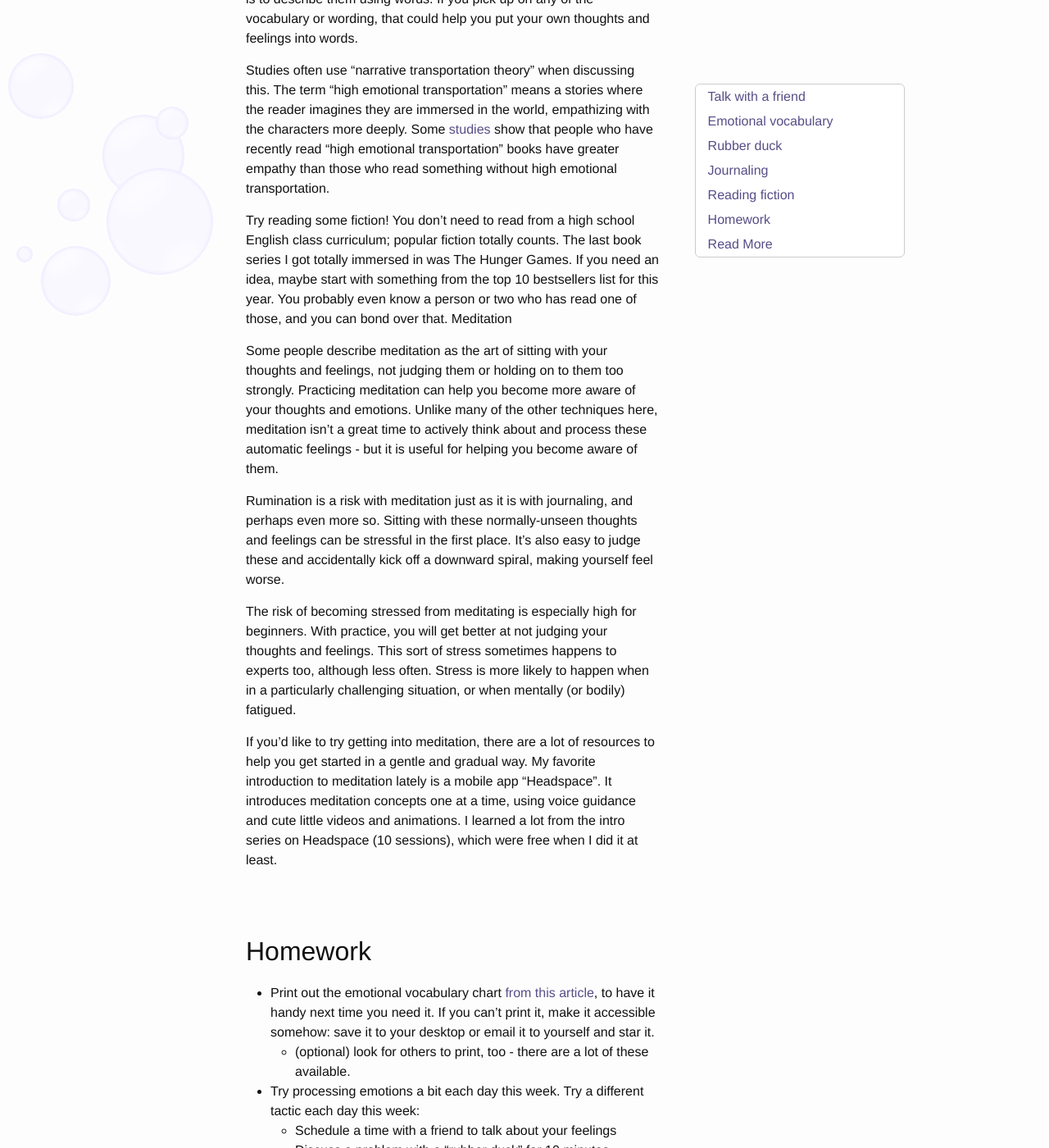
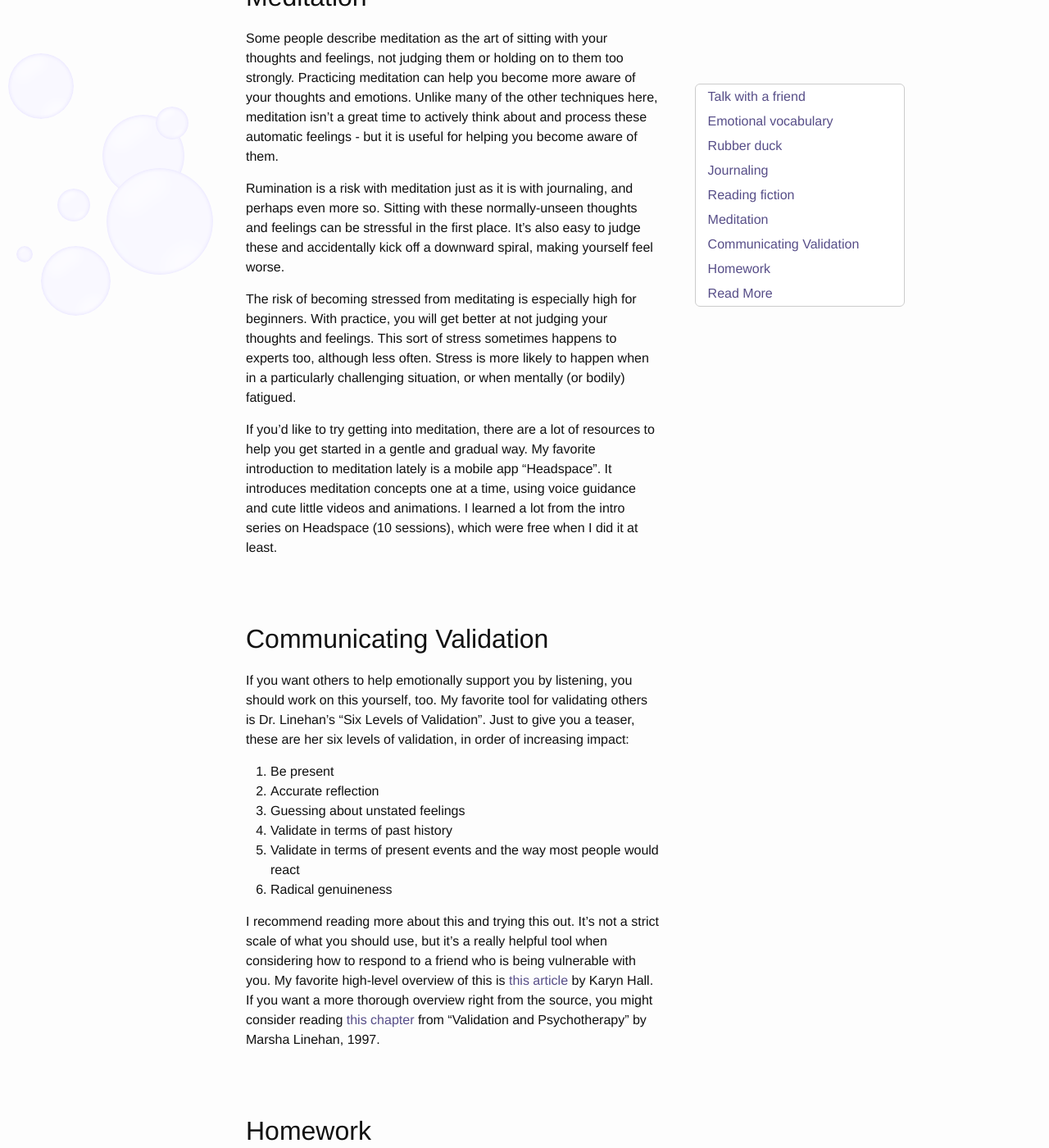
Before and after one commit to caseywatts/caseywatts.github.io, a Jekyll site: the page built from _posts/2018-12-21-debugging-your-brain-3.md, in a window 1280 px wide and 1400 px high, scrolled down 6043 px. Shown: the whole window at 82% size. Built offline with Jekyll 4.4.1, drawn with Linux system fonts in a browser that asks for light colours; some of the changed text lies outside the part shown.

Commit message:
pull out validation section

```diff
--- a/_posts/2018-12-21-debugging-your-brain-3.md
+++ b/_posts/2018-12-21-debugging-your-brain-3.md
@@ -43,17 +43,7 @@ There is a recent “loneliness epidemic” in the US. [source](https://www.cign
 
 Ideally your emotionally supportive relationships are reciprocal. You should also offer to talk friends through issues they’re having as well. Assuming this discussion all goes well, being vulnerable like this with each other can dramatically improve your relationship. It can deepen feelings of trust with each other.
 
-### Communicating Validation
-If you want others to help emotionally support you by listening, you should work on this yourself, too. My favorite tool for validating others is Dr. Linehan’s “Six Levels of Validation”. Just to give you a teaser, these are her six levels of validation, in order of increasing impact:
-
-1. Be present
-2. Accurate reflection
-3. Guessing about unstated feelings
-4. Validate in terms of past history
-5. Validate in terms of present events and the way most people would react
-6. Radical genuineness
-
-I recommend reading more about this and trying this out. It’s not a strict scale of what you should use, but it’s a really helpful tool when considering how to respond to a friend who is being vulnerable with you. My favorite high-level overview of this is [this article](https://www.psychologytoday.com/us/blog/pieces-mind/201204/understanding-validation-way-communicate-acceptance) by Karyn Hall. If you want a more thorough overview right from the source, you might consider reading [this chapter](https://www.researchgate.net/publication/232561580_Validation_and_psychotherapy) from “Validation and Psychotherapy” by Marsha Linehan, 1997.
+My favorite technique for making your friends supportive is to communicate validation and acceptance explicitly. There will be an entire section about this later.
 
 ### Too Much?
 
@@ -104,7 +94,8 @@ The only way the author is able to convey these thoughts and feelings is to desc
 Studies often use “narrative transportation theory” when discussing this. The term “high emotional transportation” means a stories where the reader imagines they are immersed in the world, empathizing with the characters more deeply. Some [studies](https://www.ncbi.nlm.nih.gov/pmc/articles/PMC3559433/) show that people who have recently read “high emotional transportation” books have greater empathy than those who read something without high emotional transportation.
 
 Try reading some fiction! You don’t need to read from a high school English class curriculum; popular fiction totally counts. The last book series I got totally immersed in was The Hunger Games. If you need an idea, maybe start with something from the top 10 bestsellers list for this year. You probably even know a person or two who has read one of those, and you can bond over that.
-Meditation
+
+## Meditation
 
 Some people describe meditation as the art of sitting with your thoughts and feelings, not judging them or holding on to them too strongly. Practicing meditation can help you become more aware of your thoughts and emotions. Unlike many of the other techniques here, meditation isn’t a great time to actively think about and process these automatic feelings - but it is useful for helping you become aware of them.
 
@@ -113,6 +104,18 @@ Rumination is a risk with meditation just as it is with journaling, and perhaps
 The risk of becoming stressed from meditating is especially high for beginners. With practice, you will get better at not judging your thoughts and feelings. This sort of stress sometimes happens to experts too, although less often. Stress is more likely to happen when in a particularly challenging situation, or when mentally (or bodily) fatigued.
 
 If you'd like to try getting into meditation, there are a lot of resources to help you get started in a gentle and gradual way. My favorite introduction to meditation lately is a mobile app "Headspace". It introduces meditation concepts one at a time, using voice guidance and cute little videos and animations. I learned a lot from the intro series on Headspace (10 sessions), which were free when I did it at least.
+
+## Communicating Validation
+If you want others to help emotionally support you by listening, you should work on this yourself, too. My favorite tool for validating others is Dr. Linehan’s “Six Levels of Validation”. Just to give you a teaser, these are her six levels of validation, in order of increasing impact:
+
+1. Be present
+2. Accurate reflection
+3. Guessing about unstated feelings
+4. Validate in terms of past history
+5. Validate in terms of present events and the way most people would react
+6. Radical genuineness
+
+I recommend reading more about this and trying this out. It’s not a strict scale of what you should use, but it’s a really helpful tool when considering how to respond to a friend who is being vulnerable with you. My favorite high-level overview of this is [this article](https://www.psychologytoday.com/us/blog/pieces-mind/201204/understanding-validation-way-communicate-acceptance) by Karyn Hall. If you want a more thorough overview right from the source, you might consider reading [this chapter](https://www.researchgate.net/publication/232561580_Validation_and_psychotherapy) from “Validation and Psychotherapy” by Marsha Linehan, 1997.
 
 ## Homework
 * Print out the emotional vocabulary chart [from this article](https://hbr.org/2016/11/3-ways-to-better-understand-your-emotions), to have it handy next time you need it. If you can’t print it, make it accessible somehow: save it to your desktop or email it to yourself and star it.
```
